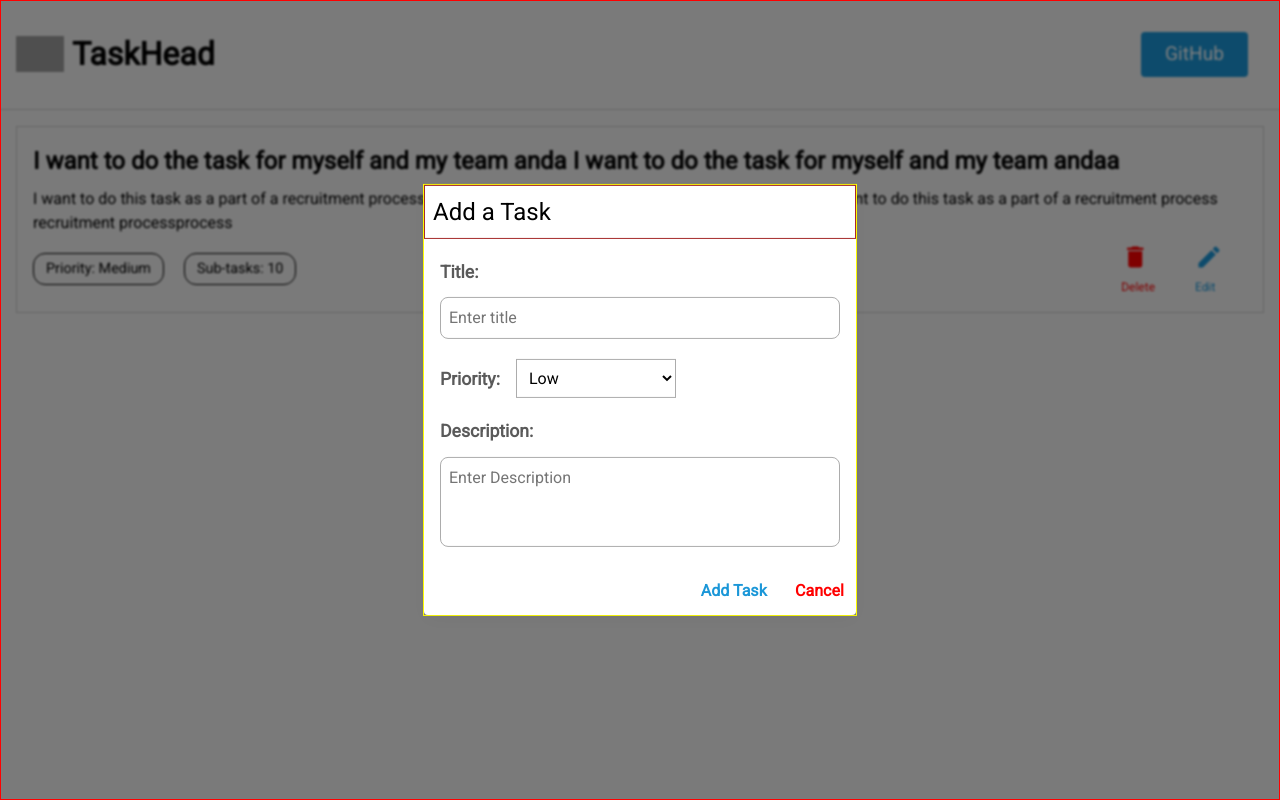
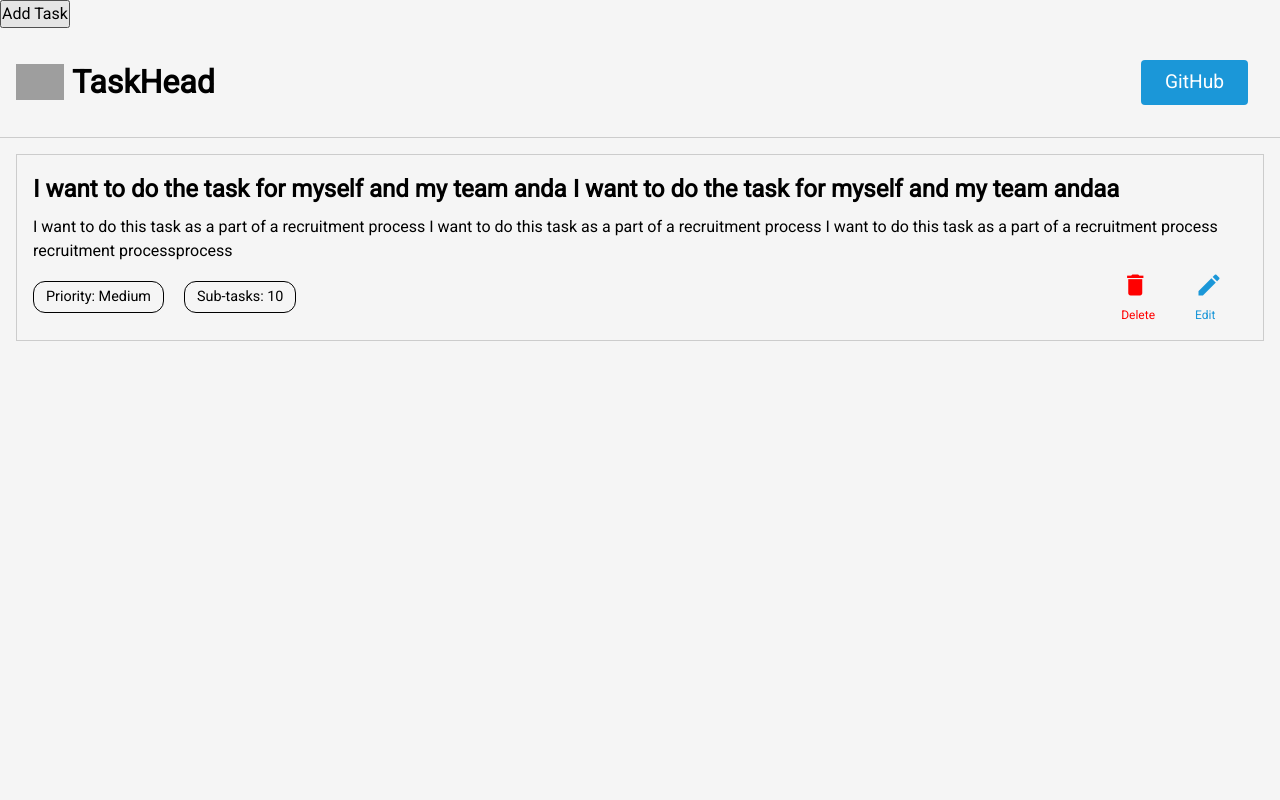
Before and after one commit to not-vibhu/taskhead, a React (Create React App) app: page / in a window 1280 px wide. Built offline with nearby package versions, Linux system fonts and the light colour scheme; grey boxes are pictures that could not be loaded.

Commit message:
feat: created modal context

```diff
--- a/src/Components/Modal.jsx
+++ b/src/Components/Modal.jsx
@@ -1,6 +1,9 @@
 import "./Styles/Modal.css";
+import { useModal } from "../Contexts/ModalContext";
 
 export default function Modal() {
+
+    const { setShowModal } = useModal();
 
     return (
         <div className="modal-bg">
@@ -48,7 +51,7 @@ export default function Modal() {
 
                         <button className="add-button">Add Task</button>
 
-                        <button className="cancel-button">Cancel</button>
+                        <button className="cancel-button" onClick={() => setShowModal(false)}>Cancel</button>
 
                     </div>
 
--- a/src/Components/Styles/Modal.css
+++ b/src/Components/Styles/Modal.css
@@ -10,7 +10,6 @@
     bottom: 0;
     z-index: 1;
     backdrop-filter: blur(1px);
-    border: 1px solid red;
 }
 
 .modal-centered {
@@ -18,7 +17,6 @@
     top: 50%;
     left: 50%;
     transform: translate(-50%, -50%);
-    border: 1px solid yellow;
 }
 
 .modal {
--- /dev/null
+++ b/src/Contexts/ModalContext.js
@@ -0,0 +1,18 @@
+import { createContext, useContext, useState } from "react";
+
+const ModalContext = createContext();
+
+const useModal = () => useContext(ModalContext);
+
+const ModalProvider = ({ children }) => {
+
+    const [showModal, setShowModal] = useState(false);
+
+    return (
+        <ModalContext.Provider value={{ showModal, setShowModal }}>
+            {children}
+        </ModalContext.Provider>)
+
+}
+
+export { useModal, ModalProvider };
--- a/src/Pages/HomePage.jsx
+++ b/src/Pages/HomePage.jsx
@@ -1,13 +1,19 @@
 import Header from "../Components/Header";
 import Modal from "../Components/Modal";
 import TaskItem from "../Components/TaskItem";
+import { useModal } from "../Contexts/ModalContext";
 
 export default function HomePage() {
+
+  const { showModal, setShowModal } = useModal();
+
   return (
     <div>
-     <Modal />
-        <Header />
-        <TaskItem />
+      {showModal && <Modal />}
+
+      <button onClick={() => setShowModal(true)}>Add Task</button>
+      <Header />
+      <TaskItem />
     </div>
   )
 }
--- a/src/index.js
+++ b/src/index.js
@@ -2,11 +2,14 @@ import React from 'react';
 import ReactDOM from 'react-dom/client';
 import App from './App';
 import reportWebVitals from './reportWebVitals';
+import { ModalProvider } from './Contexts/ModalContext';
 
 const root = ReactDOM.createRoot(document.getElementById('root'));
 root.render(
   <React.StrictMode>
-    <App />
+    <ModalProvider>
+      <App />
+    </ModalProvider>
   </React.StrictMode>
 );
 
```
